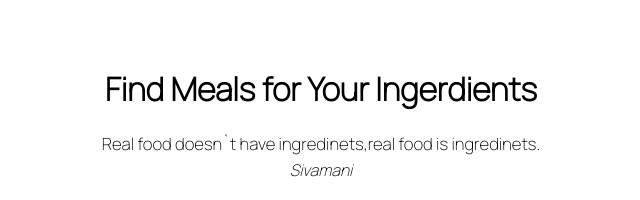
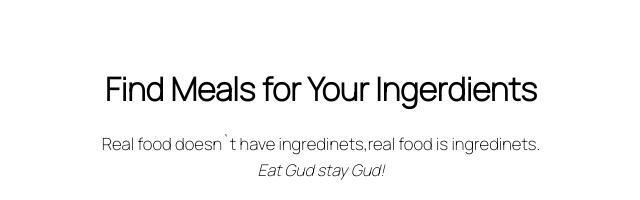
Before and after one commit to udaykrizzz19/Food-Recipes, a plain HTML site: page index.html in a window 1280 px wide. Shown: the top 200 px of the page, 319-959 px from the left. Drawn offline with Linux system fonts and the light colour scheme; a web font is replaced by a local one.

Commit message:
Update index.html

```diff
--- a/index.html
+++ b/index.html
@@ -12,7 +12,7 @@
         <div class="meal-search">
           <h2 class="title">Find Meals for Your Ingerdients</h2>
           <blockquote>Real food doesn`t have ingredinets,real food is ingredinets.<br>
-          <cite>Sivamani</cite></blockquote>
+          <cite>Eat Gud stay Gud!</cite></blockquote>
           <div class="meal-search-box">
             <input type="text" class="search-control" placeholder="Enter an Ingredient" id = "search-input">
             <button type="submit" class="search-btn btn" id="search-btn">
```
